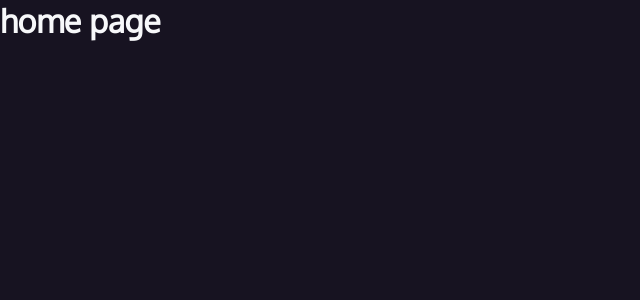
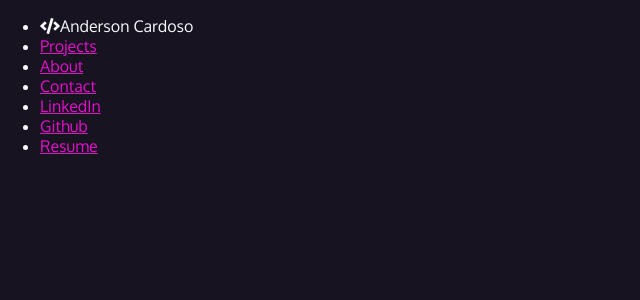
Before and after one commit to anderson-ca/next-portfolio-static, a Next.js app: page / in a window 1280 px wide. Shown: the top 300 px of the page, without its empty margins (0-640 px from the left). Built offline with nearby package versions, Linux system fonts and the light colour scheme; a web font is replaced by a local one.

Commit message:
add style files

```diff
--- a/package.json
+++ b/package.json
@@ -8,6 +8,9 @@
     "lint": "next lint"
   },
   "dependencies": {
+    "@fortawesome/fontawesome-svg-core": "^1.2.36",
+    "@fortawesome/free-solid-svg-icons": "^5.15.4",
+    "@fortawesome/react-fontawesome": "^0.1.16",
     "next": "12.0.8",
     "react": "17.0.2",
     "react-dom": "17.0.2"
--- a/pages/_app.jsx
+++ b/pages/_app.jsx
@@ -1,4 +1,9 @@
 import '../styles/globals.css'
+import '../styles/globals.css'
+import "@fortawesome/fontawesome-svg-core/styles.css"; // import Font Awesome CSS
+import { config } from "@fortawesome/fontawesome-svg-core";
+config.autoAddCss = false; // Tell Font Awesome to skip adding the CSS automatically since it's being imported above
+
 
 function MyApp({ Component, pageProps }) {
   return <Component {...pageProps} />
--- a/pages/index.jsx
+++ b/pages/index.jsx
@@ -1,6 +1,9 @@
 import Head from 'next/head'
 import Image from 'next/image'
+import Link from 'next/link';
 import styles from '../styles/Home.module.css'
+import { FontAwesomeIcon } from "@fortawesome/react-fontawesome"; // Import the FontAwesomeIcon component
+import { faCode } from "@fortawesome/free-solid-svg-icons"; // import the icons you need
 
 export default function Home() {
   return (
@@ -11,7 +14,49 @@ export default function Home() {
         <link rel="icon" href="/favicon.ico" />
       </Head>
 
-    <h1>home page</h1>
+
+      <nav>
+        <ul>
+          <li>
+            <span>
+              <Link href='/' passHref>
+                <FontAwesomeIcon icon={faCode} />
+              </Link>
+            </span>
+            <span>Anderson Cardoso</span>
+          </li>
+          <li>
+            <Link href=''>
+              Projects
+            </Link>
+          </li>
+          <li>
+            <Link href=''>
+              About
+            </Link>
+          </li>
+          <li>
+            <Link href=''>
+              Contact
+            </Link>
+          </li>
+          <li>
+            <Link href=''>
+              LinkedIn
+            </Link>
+          </li>
+          <li>
+            <Link href=''>
+              Github
+            </Link>
+          </li>
+          <li>
+            <Link href=''>
+              Resume
+            </Link>
+          </li>
+        </ul>
+      </nav>
     </div>
   )
 }
```
Also changed, not shown: components/Navbar.jsx (+49 -0 lines), styles/components/footer.module.css (added), styles/components/intro.module.css (added), styles/components/navbar.module.css (added), styles/components/projects.module.css (added), 1 other file (tests, documents, lock files or other folders).
